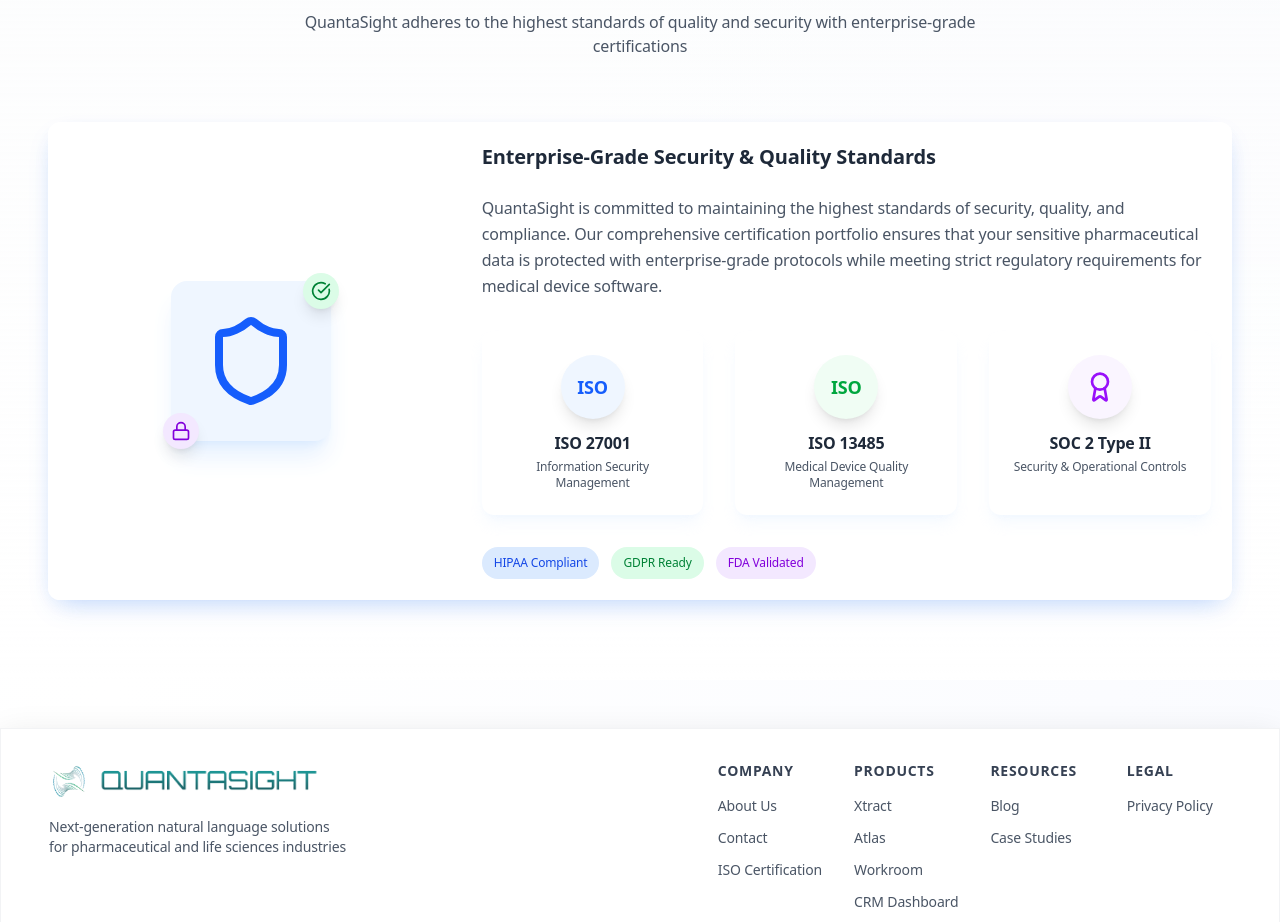
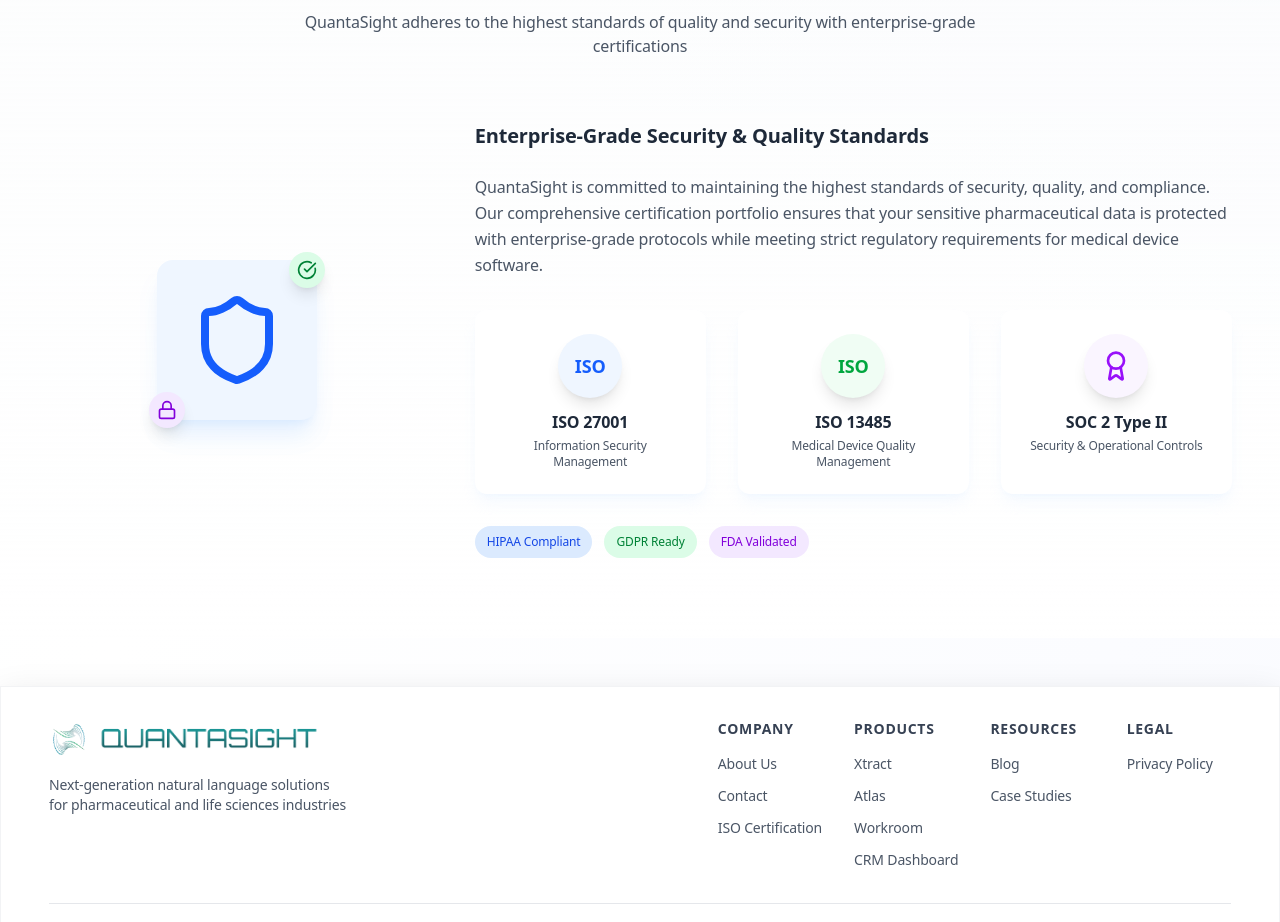
Before and after one commit to QuantaSight/website-2.0, a React (Vite) app in the folder frontend/: page /about in a window 1280 px wide. Shown: the part 2740-3662 px from the top of the page. Built offline with nearby package versions, Linux system fonts and the light colour scheme.

Commit message:
update-3

```diff
--- a/frontend/src/components/sections/about/ISO.jsx
+++ b/frontend/src/components/sections/about/ISO.jsx
@@ -25,15 +25,7 @@ const ISO = ({ darkMode }) => {
                     </p>
                 </div>
 
-                <div className={`professional-card p-6 sm:p-8 lg:p-10 transition-all duration-300 shadow-xl hover:shadow-2xl ${
-                    darkMode
-                        ? 'glass-dark shadow-gray-900/25 hover:shadow-gray-900/40'
-                        : 'glass-card shadow-blue-100/60 hover:shadow-blue-200/70'
-                }`} style={{
-                    boxShadow: darkMode
-                        ? '0 12px 28px -8px rgba(0, 0, 0, 0.3), 0 8px 24px -12px rgba(0, 0, 0, 0.5), inset 0 1px 0 rgba(255, 255, 255, 0.1)'
-                        : '0 12px 28px -8px rgba(59, 130, 246, 0.18), 0 8px 24px -12px rgba(59, 130, 246, 0.3), inset 0 1px 0 rgba(255, 255, 255, 0.7)'
-                }}>
+                {/* Content without border box */}
                 <div className="flex flex-col lg:flex-row items-center gap-8 lg:gap-12">
                     {/* Icon Section */}
                     <div className="lg:w-1/3 flex justify-center">
@@ -158,7 +150,6 @@ const ISO = ({ darkMode }) => {
                     </div>
                 </div>
             </div>
-            </div>
         </section>
     );
 };
```
Lines whose indentation alone changed are shown as unchanged.
